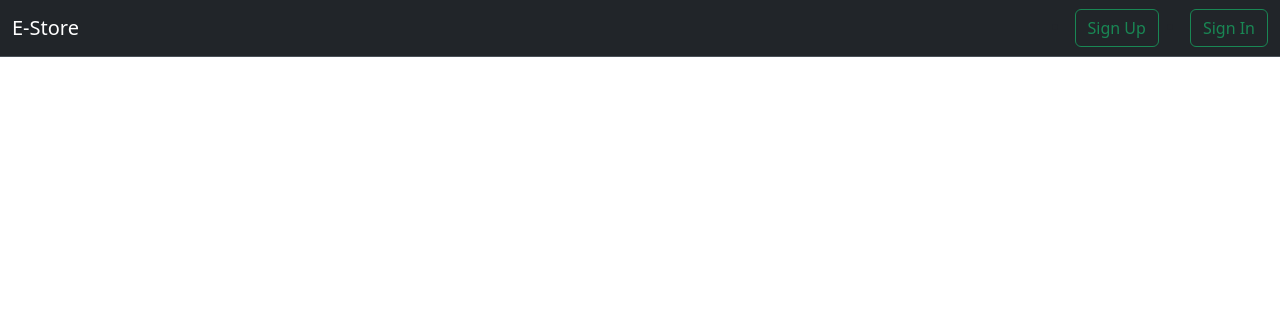
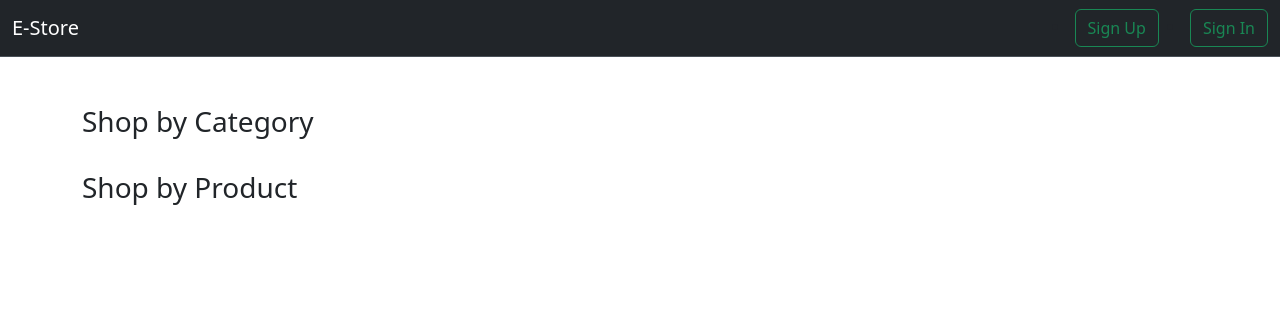
Before and after one commit to vish0290/E-Commerce, a FastAPI app: page / in a window 1280 px wide. Shown: the top 317 px of the page. Run offline with FastAPI, Linux system fonts and the light colour scheme; data that the repository does not hold is empty.

Commit message:
backup code removed

```diff
--- a/app/templates/user_landing.html
+++ b/app/templates/user_landing.html
@@ -43,8 +43,7 @@
             </div>
         </div>
     </nav>
-    <!-- backup code -->
-    <!-- <div class="container mt-5">
+    <div class="container mt-5">
         <h3 class="text-left">Shop by Category</h3>
         <div class="row row-cols-1 row-cols-md-4 g-4">
             {% for category in categories %}
@@ -90,7 +89,7 @@
             </div>
             {% endfor %}
         </div>
-    </div> -->
+    </div>
 
     <style>
         .product_data{
```
